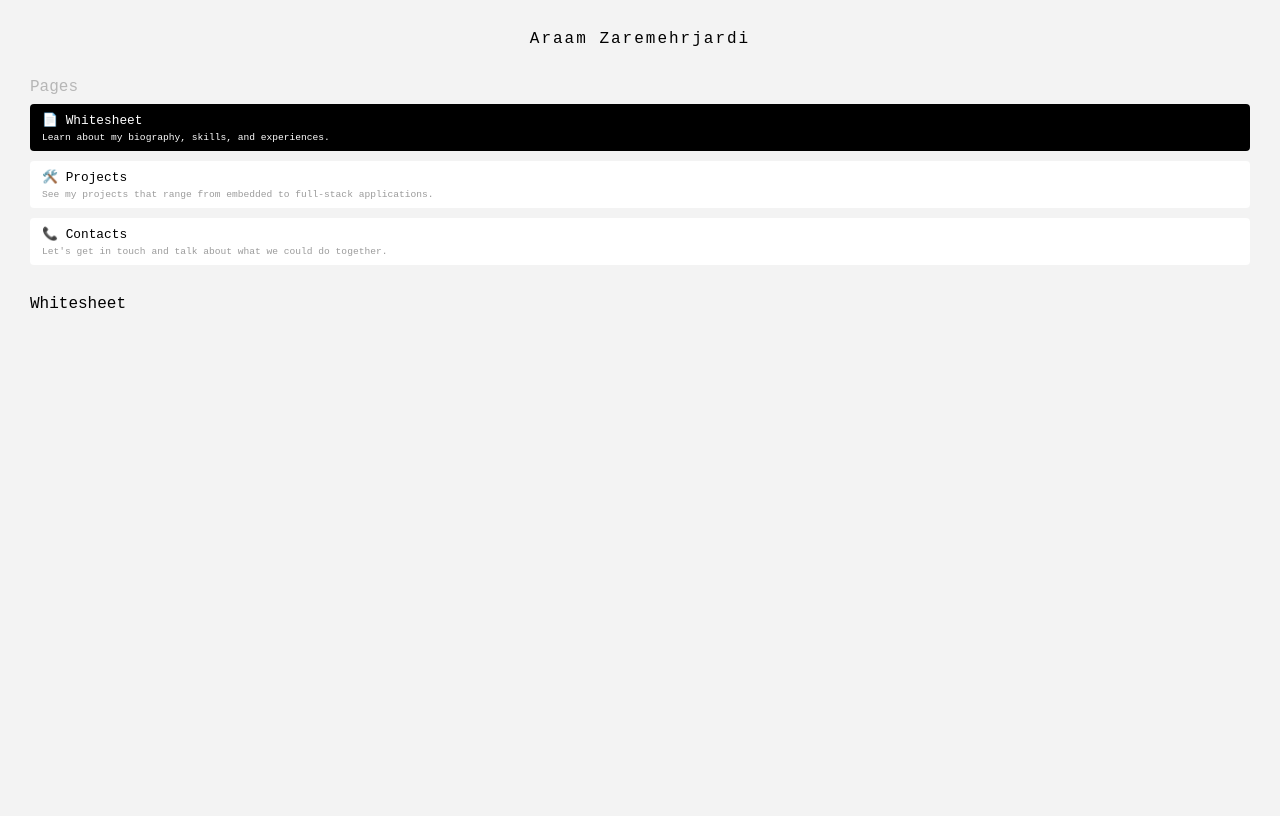
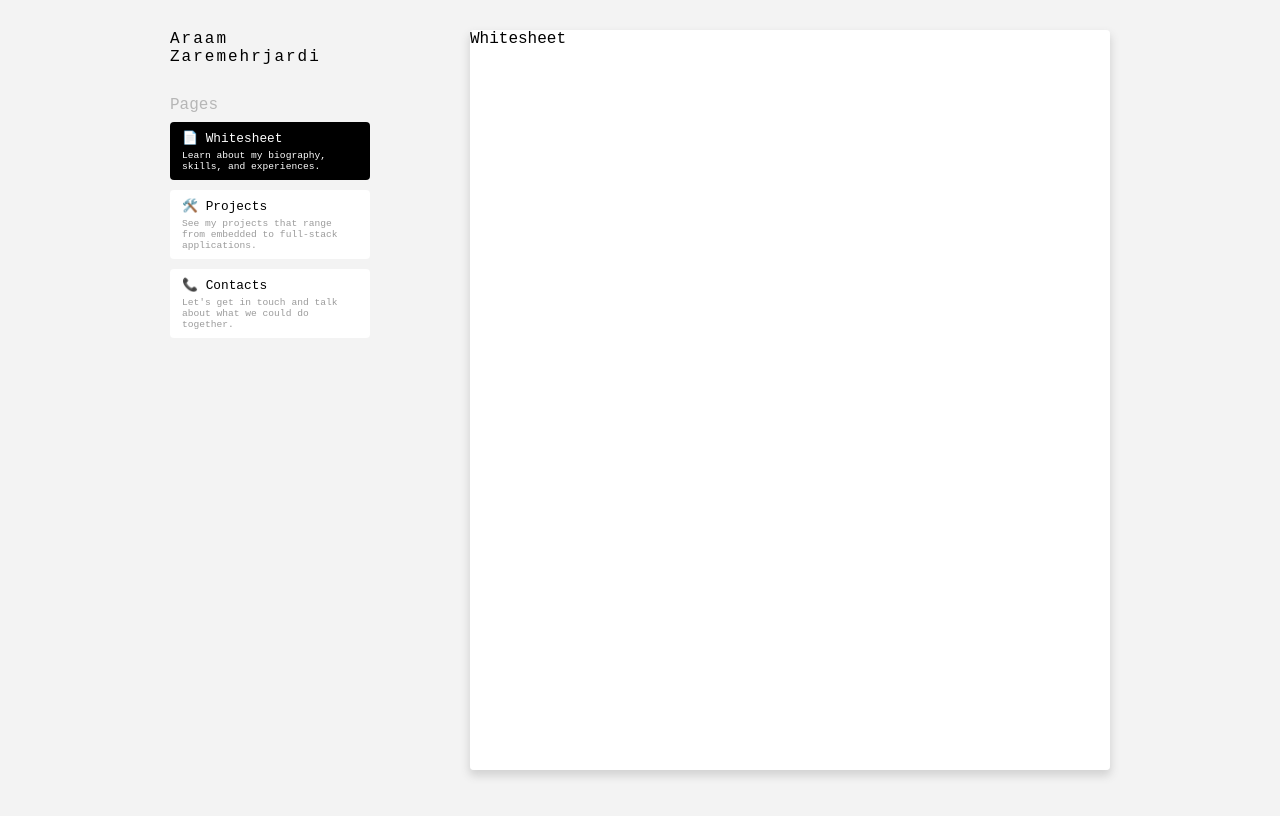
Before and after one commit to araamz/personal-website, a Vue app: page / in a window 1280 px wide. Shown: the top 816 px of the page. Built offline with nearby package versions, Linux system fonts and the light colour scheme; a web font is replaced by a local one.

Commit message:
Finished Layout

```diff
--- a/src/App.vue
+++ b/src/App.vue
@@ -6,43 +6,94 @@
 </script>
 
 <template>
-  <div class="app">
-    <header>
-      <p>
-        Araam Zaremehrjardi
-      </p>
-    </header>
-    <Navigation class="navigation" />
-    <section>
-      <RouterView />
-    </section>
+    <div class="app">
+      <header>
+        <p class="logo">
+          Araam Zaremehrjardi
+        </p>
+      </header>
+      <Navigation class="navigation"/>
+      <RouterView class="content" v-slot="{ Component, route }">
+        <Transition name="slide-fade">
+          <component :is="Component" :key="route.path" />
+        </Transition>
+      </RouterView>
   </div>
+
 </template>
 
 <style scoped>
+
+.slide-fade-enter-active {
+  transition: all 0.4s ease-out;
+}
+.slide-fade-enter-from,
+.slide-fade-leave-to {
+  transform: translateX(30px);
+  opacity: 0;
+}
+
 @media only screen and (min-width: 300px) {
+
   .app {
     display: flex;
     flex-direction: column;
-    height: 100vh;
     gap: 30px;
-    margin: 30px;
+    padding: 30px;
   }
-  header {
-  }
-  header > p {
+  .logo {
     letter-spacing: 2px;
     text-align: center;
   }
-  .navigation {
-  }
-  section {
-
+  .content {
+    background: white;
+    box-shadow: 0 5px 8px 1px lightgray;
+    border-radius: 4px;
   }
 }
 
 @media only screen and (min-width: 600px) {
 
+  .app {
+    height: 100vh;
+    display: grid;
+    grid-template-columns: 200px max-content;
+    grid-template-rows: min-content 1fr;
+    box-sizing: border-box;
+  }
+  header {
+    grid-column-start: 1;
+    grid-column-end: 2;
+    grid-row-start: 1;
+    grid-row-end: 2;
+  }
+  .logo {
+    text-align: left;
+  }
+  .navigation {
+    grid-column-start: 1;
+    grid-column-end: 2;
+    grid-row-start: 2;
+    grid-row-end: 3;
+  }
+  .content {
+    grid-column-start: 2;
+    grid-column-end: span 3;
+    grid-row-start: 1;
+    grid-row-end: span 3;
+    overflow-y: auto;
+  }
+
+}
+
+@media only screen and (min-width: 900px) {
+  .app {
+    width: 90%;
+    max-width: 1000px;
+    margin: 0 auto;
+    column-gap: 100px;
+  }
+
 }
 
 
--- a/src/components/Navigation.vue
+++ b/src/components/Navigation.vue
@@ -66,9 +66,15 @@
         color: white;
     }
 
+    .navigation-container > a:hover {
+        background: lightgray;
+        transition: ease-in 0.1s background;
+    }
+
 }
 
 @media only screen and (min-width: 600px) {
 
+
 }
 </style>
--- a/src/views/Whitesheet.vue
+++ b/src/views/Whitesheet.vue
@@ -3,15 +3,21 @@
 </script>
 
 <template>
-    <p>
-        Whitesheet
-    </p>
+    <div>
+        <p>
+            Whitesheet
+        </p>
+    </div>
 </template>
 
 <style scoped>
 
 @media only screen and (min-width: 300px) {
-
+    div {
+    }
+    p {
+        height: 1000px;
+    }
 
 }
 
```
